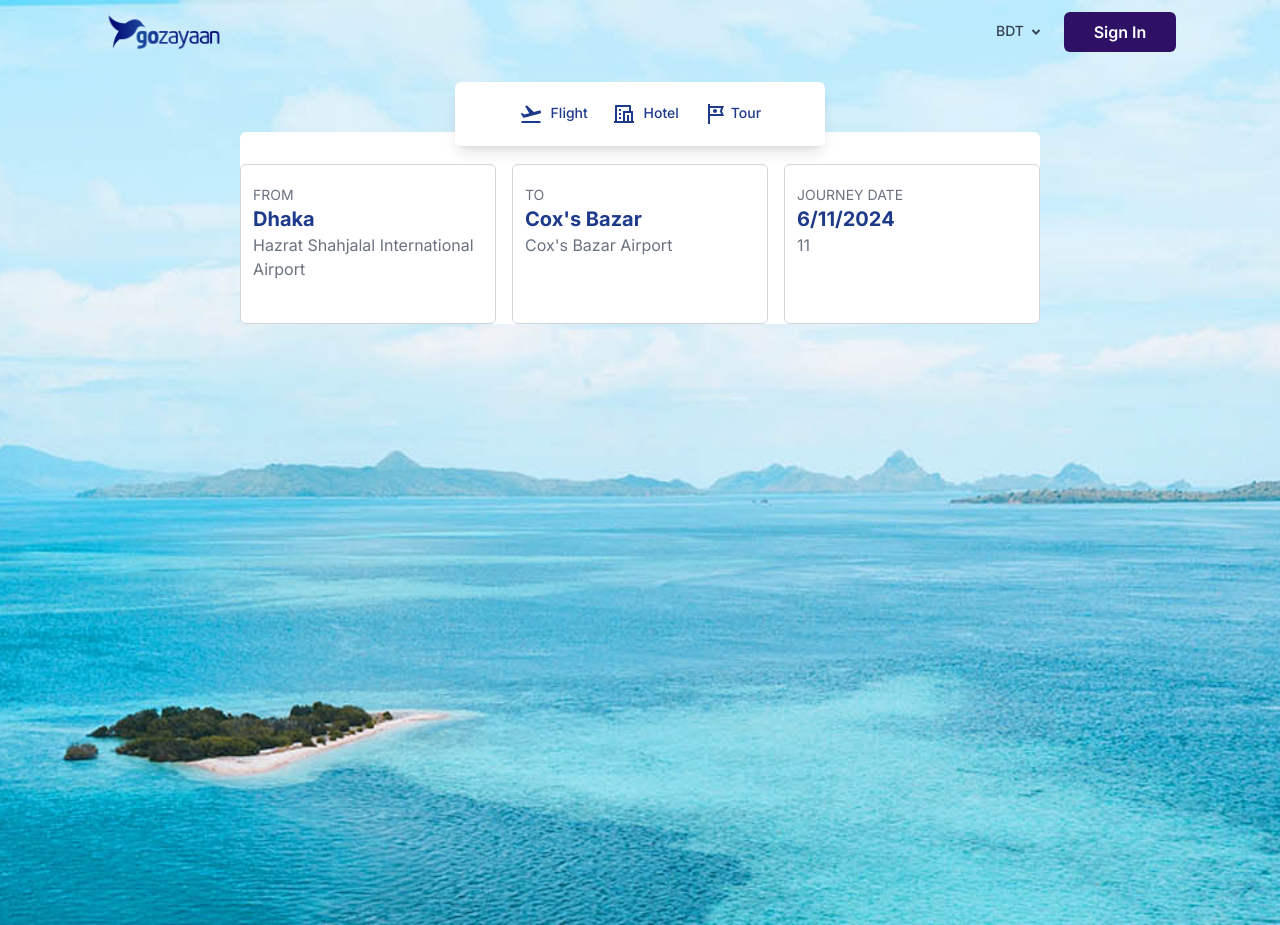
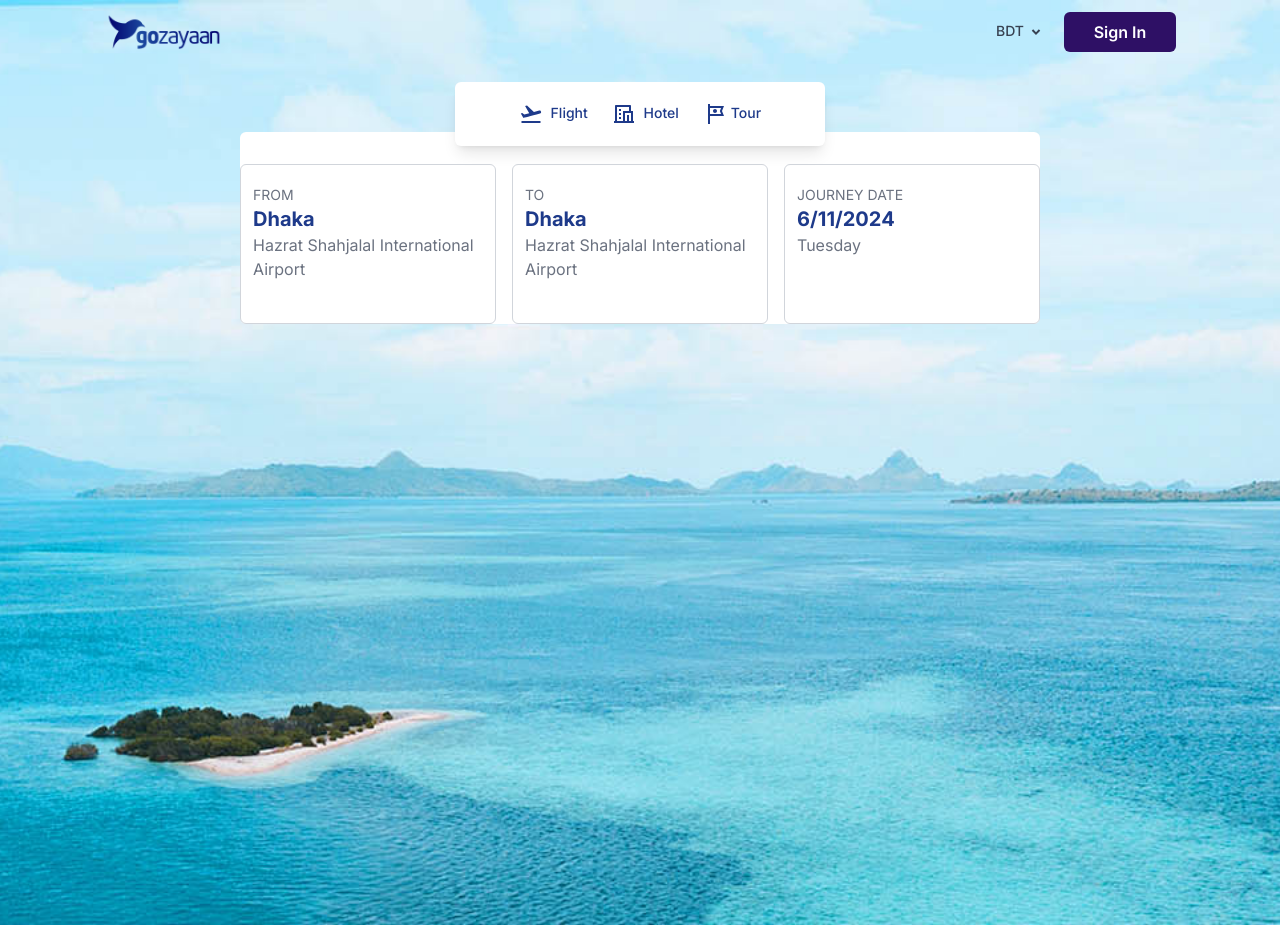
Before and after one commit to hedaetul/flight-details-js, a Next.js app: page / in a window 1280 px wide. Built offline with nearby package versions, Linux system fonts and the light colour scheme.

Commit message:
solve some issue in date card

```diff
--- a/src/components/flightCard.jsx
+++ b/src/components/flightCard.jsx
@@ -1,73 +1,53 @@
-"use client"
-import cityData from "@/app/data/cityData"
-import { useState } from "react"
+const dayNames = [
+    "Sunday",
+    "Monday",
+    "Tuesday",
+    "Wednesday",
+    "Thursday",
+    "Friday",
+    "Saturday",
+]
 
-const updateData = {
-    id: "",
-    city: "",
-    airport: "",
-}
+const today = new Date().toLocaleDateString()
 
-const FlightCard = ({ label, type, initialValue }) => {
-    const [showInput, setShowInput] = useState(false)
-    const [location, setLocation] = useState(initialValue)
-    const [item, setItem] = useState(
-        label === "From" ? cityData[0] : cityData[1],
-    )
-
-    const handleInputClick = () => {
-        setShowInput(true)
-    }
-
-    const handleChange = (event) => {
-        setLocation(event.target.value)
-    }
-
-    const handleKeyPress = (event) => {
-        if (event.key === "Enter") {
-            setShowInput(false)
-        }
-    }
-    const getFilteredItems = () => {
-        return cityData
-            .filter((item) =>
-                item.city.toLowerCase().includes(location.toLowerCase()),
-            )
-            .sort((a, b) => a.city.localeCompare(b.city))
-    }
-
-    const handleItemClick = (item) => {
-        setItem(item)
-        setShowInput(false)
-    }
-
+const FlightCard = ({
+    type,
+    label,
+    initialValue,
+    showInput,
+    fromLocation,
+    toLocation,
+    location,
+    journeyDate,
+    handleInputClick,
+    handleChange,
+    getFilteredItems,
+    handleFromLocationClick,
+    handleToLocationClick,
+}) => {
     return (
         <div className="flight-card-container relative">
             {showInput ? (
                 <>
                     <input
                         type={type}
-                        name={location}
+                        name={label}
                         className="flight-card mt-8 px-3 py-5 outline-none"
                         placeholder={label}
-                        value={
-                            type === "text"
-                                ? location
-                                : new Date().toLocaleDateString()
-                        }
+                        value={type === "text" ? location : journeyDate}
                         onChange={handleChange}
-                        onKeyPress={handleKeyPress}
                         autoFocus
-                        sele
                     />
-                    {type === "text" ? (
+                    {type === "text" && (
                         <div className="dropdown-menu absolute left-0 top-full w-full bg-white">
                             {getFilteredItems().map((item) => (
                                 <div
                                     key={item.id}
                                     className="dropdown-item cursor-pointer px-3 py-1 hover:bg-gray-200"
                                     onClick={() => {
-                                        handleItemClick(item)
+                                        label === "From"
+                                            ? handleFromLocationClick(item)
+                                            : handleToLocationClick(item)
                                     }}
                                 >
                                     <h3 className="text-sm uppercase text-gray-500">
@@ -83,7 +63,7 @@ const FlightCard = ({ label, type, initialValue }) => {
                                 </div>
                             ))}
                         </div>
-                    ) : null}
+                    )}
                 </>
             ) : (
                 <div
@@ -92,12 +72,12 @@ const FlightCard = ({ label, type, initialValue }) => {
                 >
                     <h3 className="text-sm uppercase text-gray-500">{label}</h3>
                     <h2 className="text-xl font-bold">
-                        {type === "text"
-                            ? item.city
-                            : new Date().toLocaleDateString()}
+                        {type === "text" ? fromLocation.city : journeyDate}
                     </h2>
                     <p className="text-gray-500">
-                        {type === "text" ? item.airport : new Date().getDate()}
+                        {type === "text"
+                            ? fromLocation.airport
+                            : dayNames[new Date(journeyDate).getDay()]}
                     </p>
                 </div>
             )}
--- a/src/components/flightCards.jsx
+++ b/src/components/flightCards.jsx
@@ -1,14 +1,101 @@
+"use client"
+
+import cityData from "@/app/data/cityData"
+import { useState } from "react"
 import FlightCard from "./flightCard"
 
+
+
+const today = new Date().toLocaleDateString()
+
+
+
 const FlightCards = () => {
+    const [showInput, setShowInput] = useState(false)
+    const [fromLocation, setFromLocation] = useState(cityData[0])
+    const [toLocation, setToLocation] = useState(cityData[1])
+    const [journeyDate, setJourneyDate] = useState(today)
+    const [location, setLocation] = useState(fromLocation.city)
+
+    const handleInputClick = () => {
+        setShowInput(true)
+    }
+
+    const handleChange = (e) => {
+        const { type, value } = e.target
+        if (type === "text") {
+            setLocation(value)
+        } else if (type === "date") {
+            setJourneyDate(value)
+        }
+    }
+
+    const getFilteredItems = () => {
+        return cityData
+            .filter((item) =>
+                item.city.toLowerCase().includes(location.toLowerCase()),
+            )
+            .sort((a, b) => a.city.localeCompare(b.city))
+    }
+
+    const handleFromLocationClick = (from) => {
+        setFromLocation(from)
+        setLocation(from.city)
+        setShowInput(false)
+    }
+
+    const handleToLocationClick = (to) => {
+        setToLocation(to)
+        setLocation(to.city)
+        setShowInput(false)
+    }
+
     return (
         <div className="flex h-fit gap-4 rounded-md bg-white">
-            <FlightCard type="text" label="From" initialValue="Dhaka" />
-            <FlightCard type="text" label="To" initialValue="Cox's Bazar" />
+            <FlightCard
+                type="text"
+                label="From"
+                initialValue={fromLocation.city}
+                showInput={showInput}
+                fromLocation={fromLocation}
+                toLocation={toLocation}
+                location={location}
+                journeyDate={journeyDate}
+                handleInputClick={handleInputClick}
+                handleChange={handleChange}
+                getFilteredItems={getFilteredItems}
+                handleFromLocationClick={handleFromLocationClick}
+                handleToLocationClick={handleToLocationClick}
+            />
+            <FlightCard
+                type="text"
+                label="To"
+                initialValue={toLocation.city}
+                showInput={showInput}
+                fromLocation={fromLocation}
+                toLocation={toLocation}
+                location={location}
+                journeyDate={journeyDate}
+                handleInputClick={handleInputClick}
+                handleChange={handleChange}
+                getFilteredItems={getFilteredItems}
+                handleFromLocationClick={handleFromLocationClick}
+                handleToLocationClick={handleToLocationClick}
+            />
             <FlightCard
                 type="date"
                 label="Journey Date"
-                initialValue="Cox's Bazar"
+                initialValue={journeyDate}
+                showInput={showInput}
+                fromLocation={fromLocation}
+                toLocation={toLocation}
+                location={location}
+                journeyDate={journeyDate}
+                handleInputClick={handleInputClick}
+                handleChange={handleChange}
+                getFilteredItems={getFilteredItems}
+                handleFromLocationClick={handleFromLocationClick}
+                handleToLocationClick={handleToLocationClick}
             />
         </div>
     )
```
